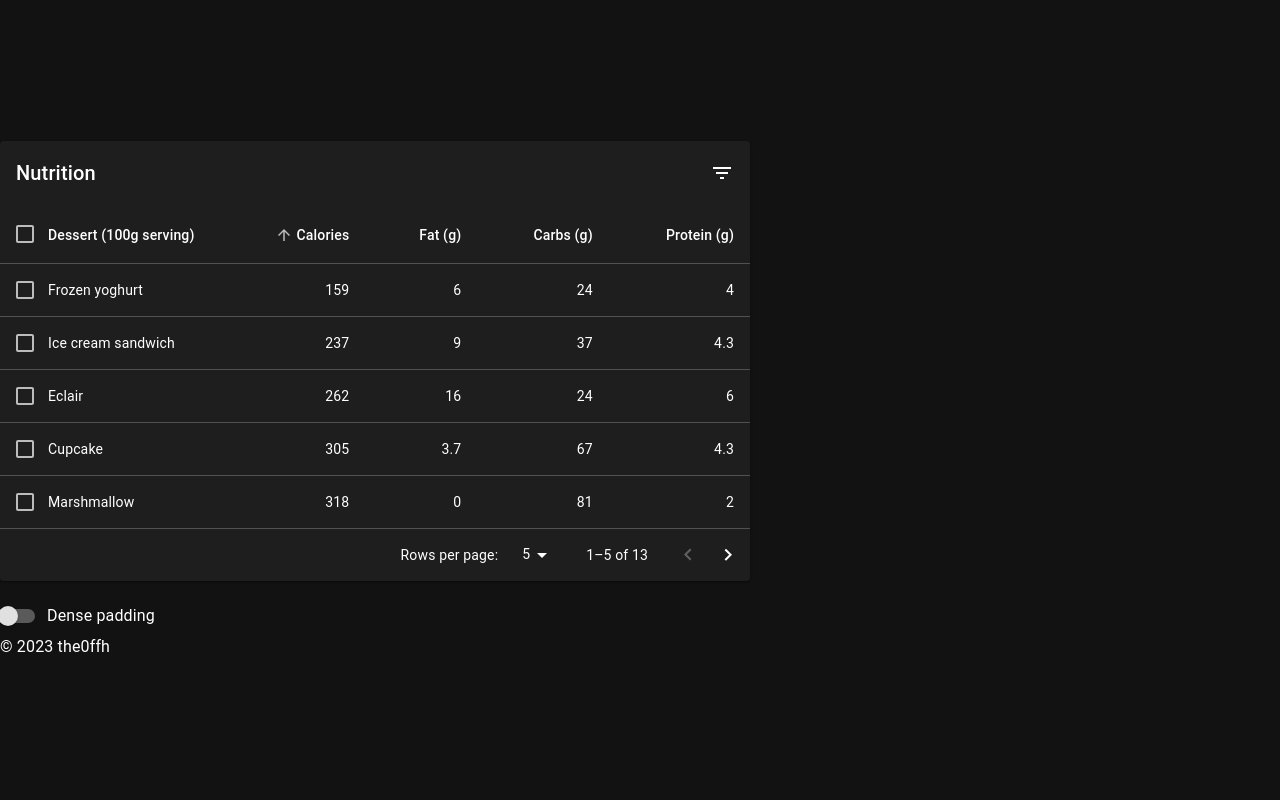
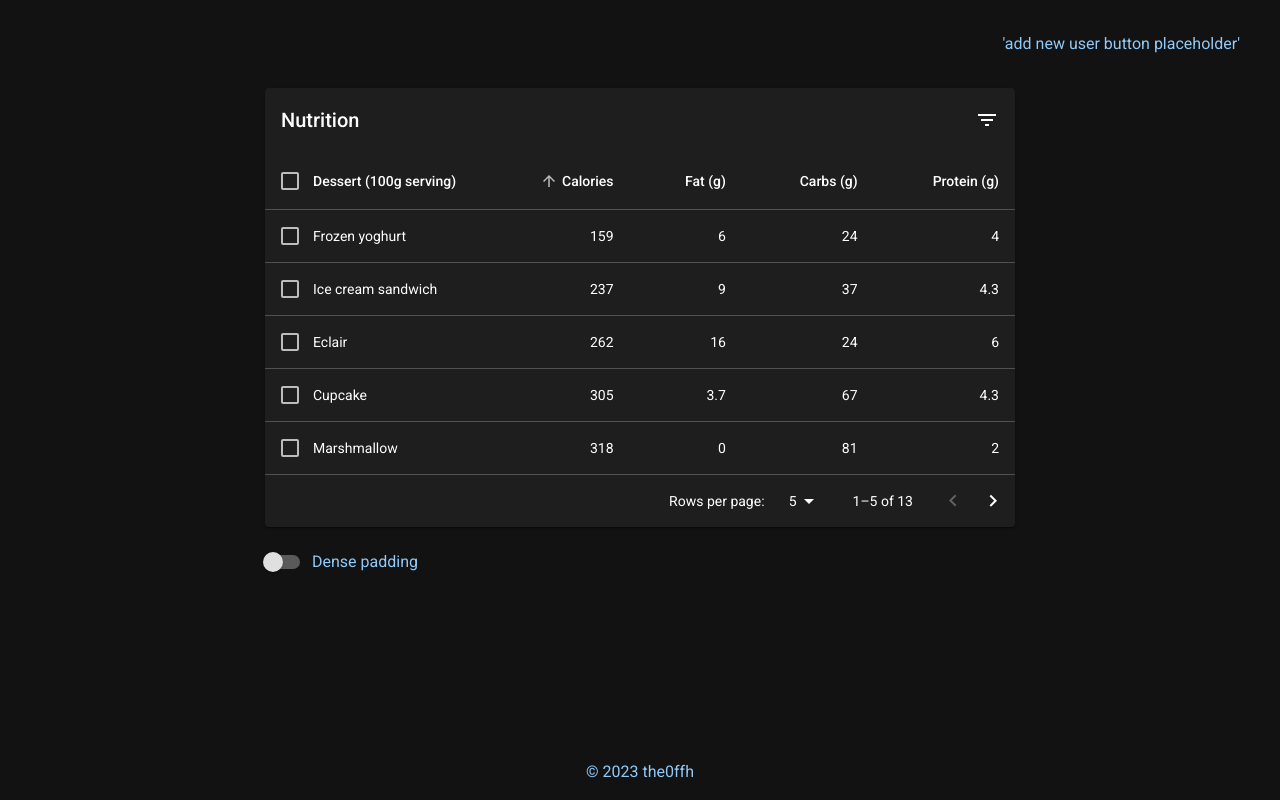
Before and after one commit to the0ffh/03--user-management--frontend, a React (Vite) app: page / in a window 1280 px wide. Built offline with nearby package versions, Linux system fonts and the light colour scheme.

Commit message:
add: basic mui styling

```diff
--- a/index.html
+++ b/index.html
@@ -2,9 +2,9 @@
 <html lang="en">
   <head>
     <meta charset="UTF-8" />
-    <link rel="icon" type="image/svg+xml" href="/vite.svg" />
+<!--    <link rel="icon" type="image/svg+xml" href="/vite.svg" />-->
     <meta name="viewport" content="width=device-width, initial-scale=1.0" />
-    <title>Vite + React + TS</title>
+    <title>USER MANAGEMENT</title>
   </head>
   <body>
     <div id="root"></div>
--- a/package.json
+++ b/package.json
@@ -17,7 +17,8 @@
     "@mui/icons-material": "^5.11.16",
     "@mui/material": "^5.13.1",
     "react": "^18.2.0",
-    "react-dom": "^18.2.0"
+    "react-dom": "^18.2.0",
+    "tss-react": "^4.8.4"
   },
   "devDependencies": {
     "@types/react": "^18.0.28",
@@ -27,6 +28,7 @@
     "@vitejs/plugin-react-swc": "^3.0.0",
     "eslint": "^8.38.0",
     "eslint-config-prettier": "^8.8.0",
+    "eslint-plugin-import": "^2.27.5",
     "eslint-plugin-react-hooks": "^4.6.0",
     "eslint-plugin-react-refresh": "^0.3.4",
     "prettier": "^2.8.8",
--- a/src/index.css
+++ /dev/null
@@ -1,69 +0,0 @@
-:root {
-  font-family: Inter, system-ui, Avenir, Helvetica, Arial, sans-serif;
-  line-height: 1.5;
-  font-weight: 400;
-
-  color-scheme: light dark;
-  color: rgba(255, 255, 255, 0.87);
-  background-color: #242424;
-
-  font-synthesis: none;
-  text-rendering: optimizeLegibility;
-  -webkit-font-smoothing: antialiased;
-  -moz-osx-font-smoothing: grayscale;
-  -webkit-text-size-adjust: 100%;
-}
-
-a {
-  font-weight: 500;
-  color: #646cff;
-  text-decoration: inherit;
-}
-a:hover {
-  color: #535bf2;
-}
-
-body {
-  margin: 0;
-  display: flex;
-  place-items: center;
-  min-width: 320px;
-  min-height: 100vh;
-}
-
-h1 {
-  font-size: 3.2em;
-  line-height: 1.1;
-}
-
-button {
-  border-radius: 8px;
-  border: 1px solid transparent;
-  padding: 0.6em 1.2em;
-  font-size: 1em;
-  font-weight: 500;
-  font-family: inherit;
-  background-color: #1a1a1a;
-  cursor: pointer;
-  transition: border-color 0.25s;
-}
-button:hover {
-  border-color: #646cff;
-}
-button:focus,
-button:focus-visible {
-  outline: 4px auto -webkit-focus-ring-color;
-}
-
-@media (prefers-color-scheme: light) {
-  :root {
-    color: #213547;
-    background-color: #ffffff;
-  }
-  a:hover {
-    color: #747bff;
-  }
-  button {
-    background-color: #f9f9f9;
-  }
-}
--- a/src/main.tsx
+++ b/src/main.tsx
@@ -1,17 +1,4 @@
-import React from 'react';
-import ReactDOM from 'react-dom/client';
+import { createRoot } from 'react-dom/client';
 import App from './modules/App/App.tsx';
-import './index.css';
-import { CssBaseline } from '@mui/material';
-import { ThemeProvider } from '@mui/material/styles';
 
-import theme from './modules/theme';
-
-ReactDOM.createRoot(document.getElementById('root') as HTMLElement).render(
-  <React.StrictMode>
-    <ThemeProvider theme={theme}>
-      <CssBaseline />
-      <App />
-    </ThemeProvider>
-  </React.StrictMode>,
-);
+createRoot(document.getElementById('root') as HTMLElement).render(<App />);
--- a/src/modules/App/App.tsx
+++ b/src/modules/App/App.tsx
@@ -1,7 +1,39 @@
+import React from 'react';
+import { ThemeProvider } from '@mui/material/styles';
+import theme from '../theme';
+import { CssBaseline } from '@mui/material';
+import { makeStyles } from 'tss-react/mui';
 import { Page } from '../Page';
 
-function App() {
-  return <Page />;
-}
+/*
+ * mui tss react
+ * https://mui.com/material-ui/migration/migrating-from-jss/#2-use-tss-react
+ * */
+
+const useStyles = makeStyles()((theme) => {
+  return {
+    root: {
+      color: theme.palette.primary.main,
+      minHeight: '100vh',
+      flexDirection: 'column',
+      display: 'flex',
+    },
+  };
+});
+
+const App: React.FunctionComponent = () => {
+  const { classes } = useStyles();
+
+  return (
+    <React.StrictMode>
+      <ThemeProvider theme={theme}>
+        <div className={classes.root}>
+          <CssBaseline />
+          <Page />
+        </div>
+      </ThemeProvider>
+    </React.StrictMode>
+  );
+};
 
 export default App;
--- a/src/modules/Footer/index.tsx
+++ b/src/modules/Footer/index.tsx
@@ -1,4 +1,29 @@
 import React from 'react';
-export const Footer: React.FunctionComponent = () => (
-  <div>&copy; {new Date().getUTCFullYear()} the0ffh</div>
-);
+import { makeStyles } from 'tss-react/mui';
+
+const useStyles = makeStyles()((theme) => {
+  return {
+    root: {
+      color: theme.palette.primary.main,
+      flexDirection: 'column',
+      display: 'flex',
+    },
+    content: {
+      display: 'flex',
+      justifyContent: 'center',
+      width: '100%',
+      padding: theme.spacing(2, 3),
+    },
+  };
+});
+
+export const Footer: React.FunctionComponent = () => {
+  const { classes } = useStyles();
+  return (
+    <footer className={classes.root}>
+      <div className={classes.content}>
+        &copy; {new Date().getUTCFullYear()} the0ffh
+      </div>
+    </footer>
+  );
+};
--- a/src/modules/Page/index.tsx
+++ b/src/modules/Page/index.tsx
@@ -1,7 +1,38 @@
-import {Footer} from '../Footer';
-import { UserTable } from "../UserTable";
+import { Footer } from '../Footer';
+import { UserTable } from '../UserTable';
+import React from 'react';
+import { makeStyles } from 'tss-react/mui';
 
-export const Page: React.FunctionComponent = () =><div>
-  <UserTable/>
-  <Footer/>
-</div>
+const useStyles = makeStyles()((theme) => {
+  return {
+    root: {
+      color: theme.palette.primary.main,
+      display: 'flex',
+      flexDirection: 'column',
+      minHeight: '100vh',
+    },
+    header: {
+      padding: theme.spacing(4, 5),
+      display: 'flex',
+      alignItems: 'center',
+      justifyContent: 'end',
+    },
+    content: {
+      margin: '0 auto 0 auto',
+      flex: 1,
+    },
+  };
+});
+
+export const Page: React.FunctionComponent = () => {
+  const { classes } = useStyles();
+  return (
+    <div className={classes.root}>
+      <div className={classes.header}>'add new user button placeholder'</div>
+      <div className={classes.content}>
+        <UserTable />
+      </div>
+      <Footer />
+    </div>
+  );
+};
--- a/src/modules/UserTable/index.tsx
+++ b/src/modules/UserTable/index.tsx
@@ -29,13 +29,13 @@ interface Data {
   protein: number;
 }
 
-function createData(
+const createData = (
   name: string,
   calories: number,
   fat: number,
   carbs: number,
   protein: number,
-): Data {
+): Data => {
   return {
     name,
     calories,
@@ -43,7 +43,7 @@ function createData(
     carbs,
     protein,
   };
-}
+};
 
 const rows = [
   createData('Cupcake', 305, 3.7, 67, 4.3),
--- a/src/modules/theme/index.ts
+++ b/src/modules/theme/index.ts
@@ -1,10 +1,17 @@
 import { createTheme } from '@mui/material/styles';
+import '@fontsource/roboto/300.css';
+import '@fontsource/roboto/400.css';
+import '@fontsource/roboto/500.css';
+import '@fontsource/roboto/700.css';
 
-// Create a theme instance.
 const theme = createTheme({
   palette: {
     mode: 'dark',
   },
+  typography: {
+    fontFamily: 'Roboto',
+    fontSize: 14,
+  },
 });
 
 export default theme;
```
Also changed, not shown: .eslintrc.cjs, 1 other file (tests, documents, lock files or other folders).
